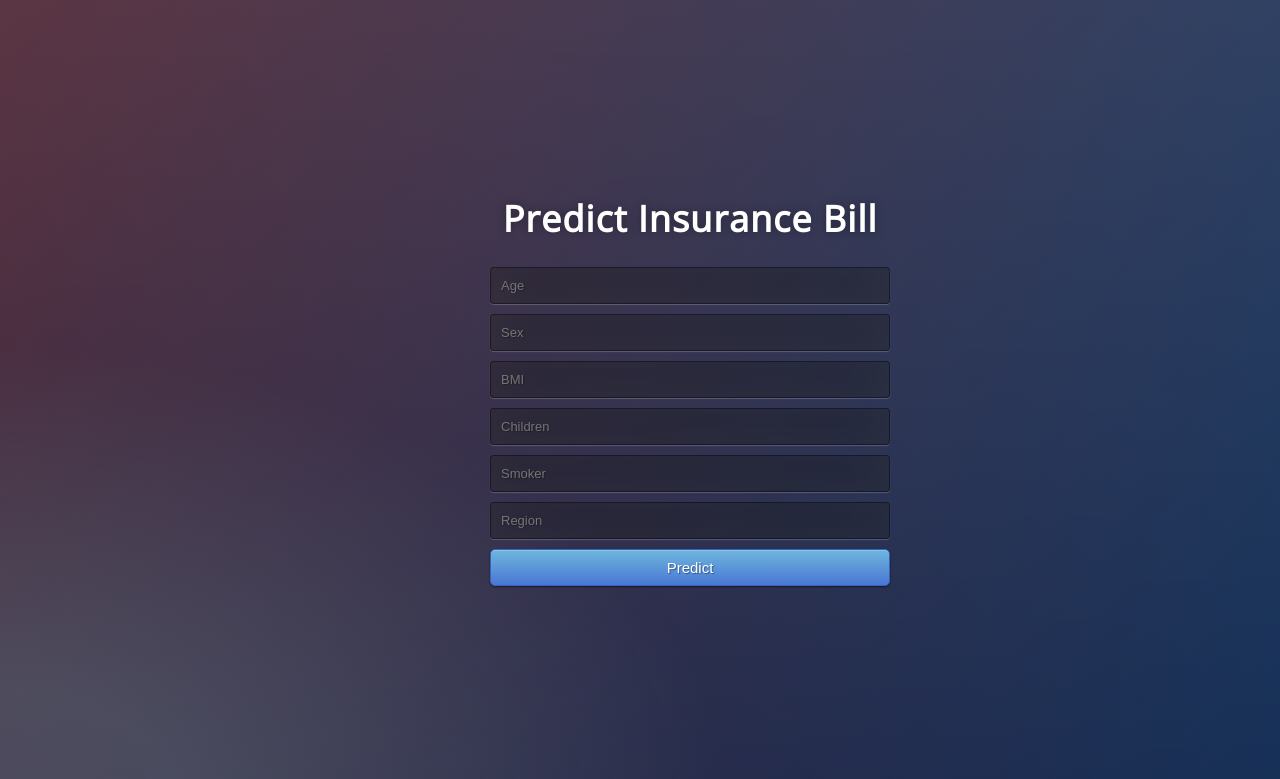
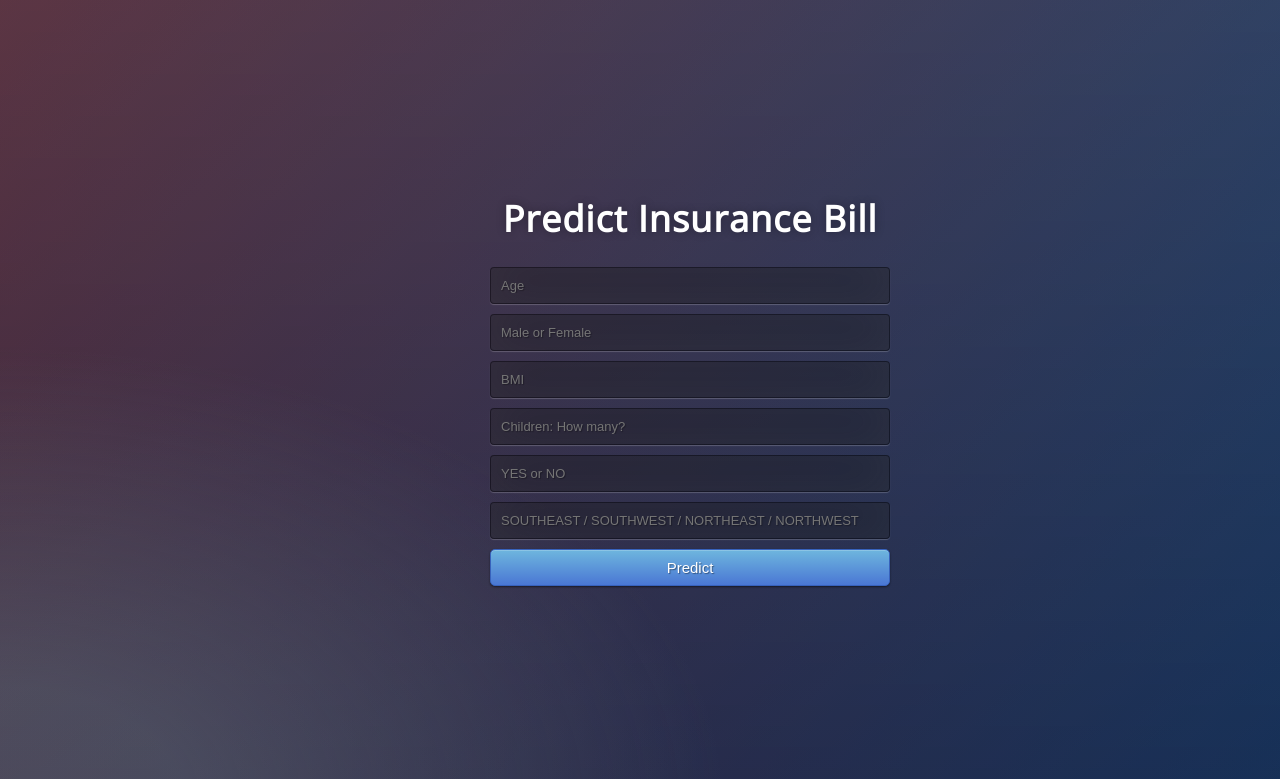
Before and after one commit to pycaret/deployment-heroku, a Flask app: page / in a window 1280 px wide. Shown: the top 779 px of the page. Run offline with Flask 2, Linux system fonts and the light colour scheme; parts of the project's set-up code (start-up, migrations or seed data) failed here and were passed over.

Commit message:
Update home.html

```diff
--- a/templates/home.html
+++ b/templates/home.html
@@ -16,13 +16,13 @@
 	<h1>Predict Insurance Bill</h1>
 
      <!-- Form to enter new data for predictions  -->
-    <form action="{{ url_for('predict')}}"method="POST">
+   <form action="{{ url_for('predict')}}"method="POST">
       <input type="text" name="age" placeholder="Age" required="required" /><br>
-    	<input type="text" name="sex" placeholder="Sex" required="required" /><br>
+    	<input type="text" name="sex" placeholder="Male or Female" required="required" /><br>
         <input type="text" name="bmi" placeholder="BMI" required="required" /><br>
-        <input type="text" name="children" placeholder="Children" required="required" /><br>
-        <input type="text" name="smoker" placeholder="Smoker" required="required" /><br>
-        <input type="text" name="region" placeholder="Region" required="required" /><br>
+        <input type="text" name="children" placeholder="Children: How many?" required="required" /><br>
+        <input type="text" name="smoker" placeholder="YES or NO" required="required" /><br>
+        <input type="text" name="region" placeholder="SOUTHEAST / SOUTHWEST / NORTHEAST / NORTHWEST" required="required" /><br>
 
         <button type="submit" class="btn btn-primary btn-block btn-large">Predict</button>
     </form>
```
